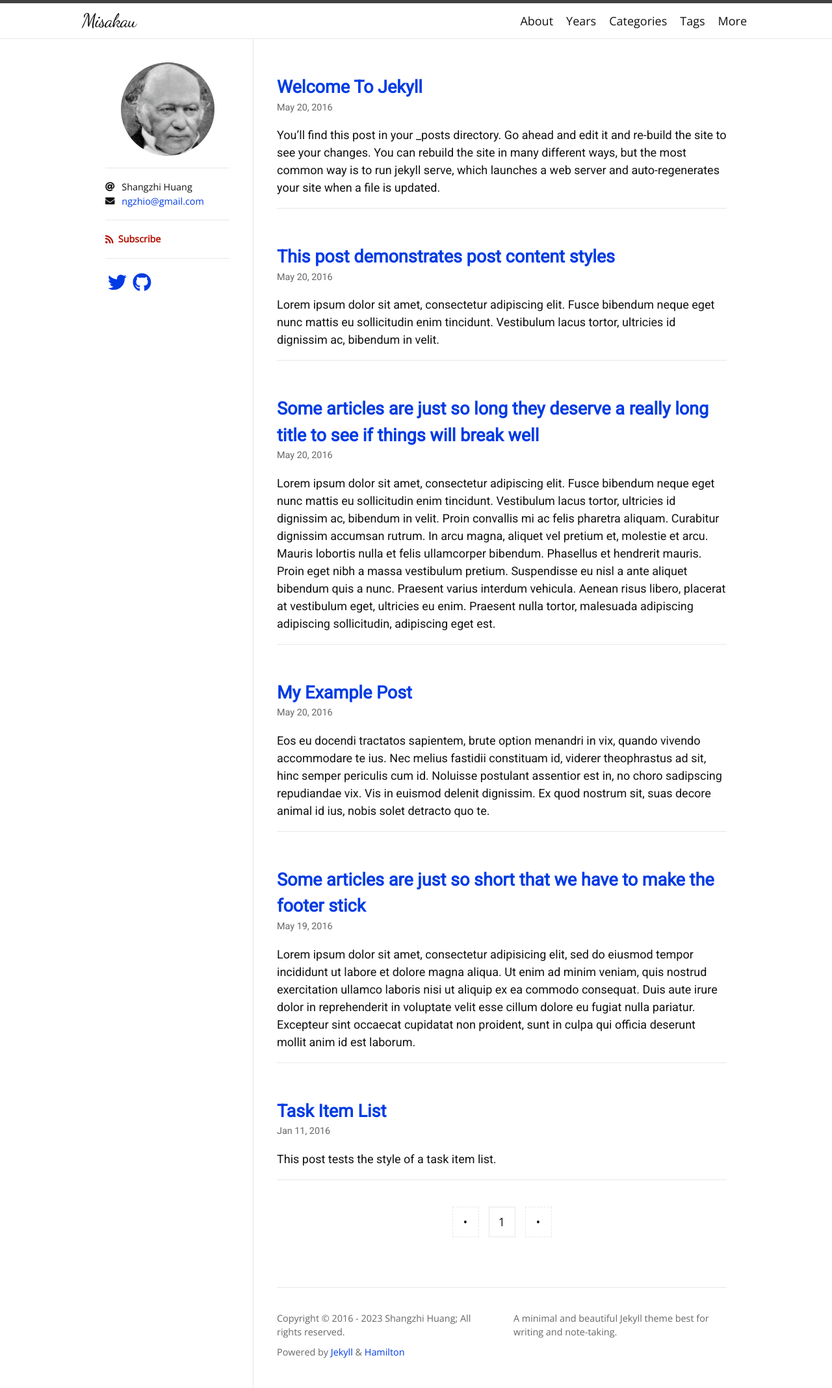
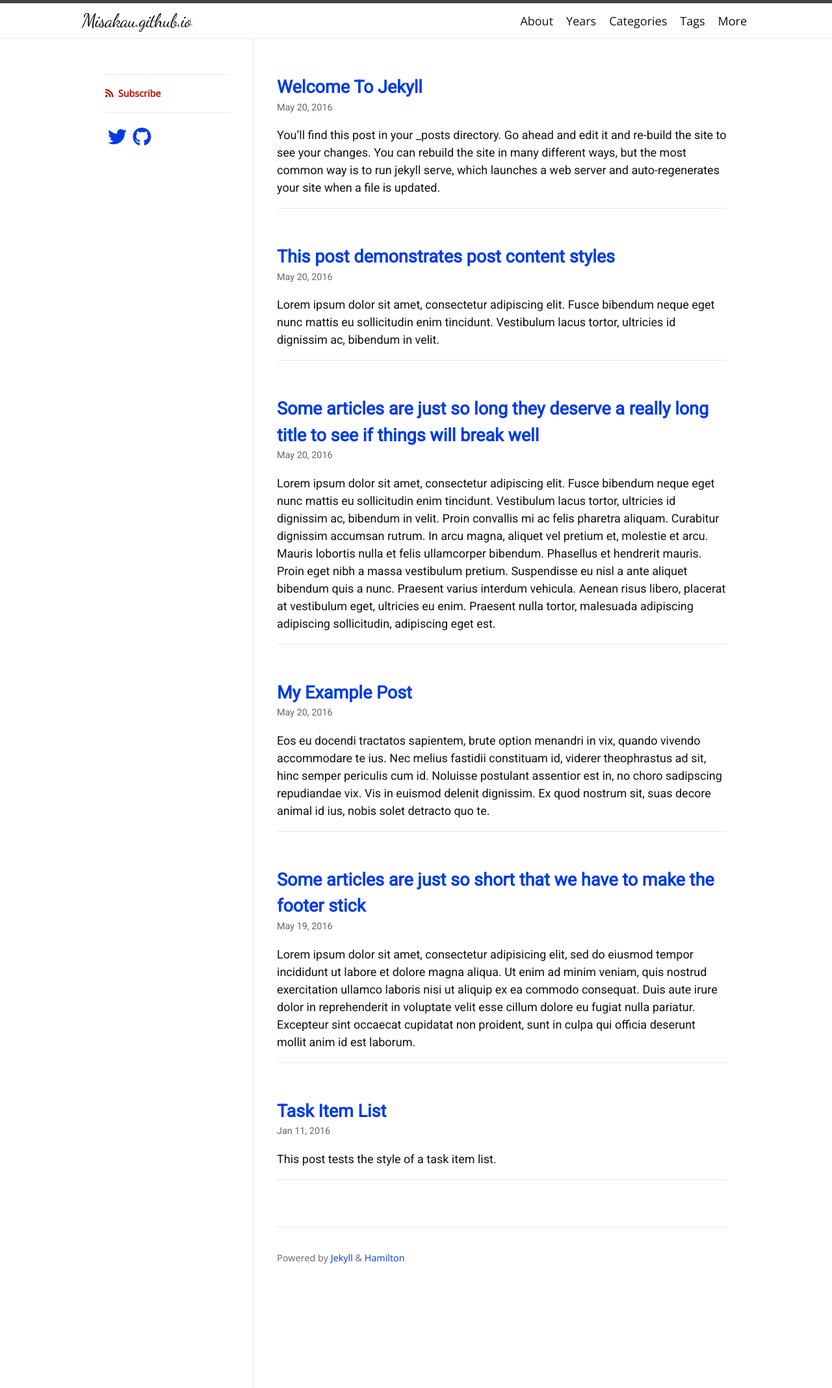
Before and after one commit to Misakau/Misakau.github.io, a Jekyll site: the page built from index.html, in a window 1280 px wide. Shown: the whole page at 65% size. Built offline with Jekyll 4.4.1, drawn with Linux system fonts in a browser that asks for light colours; nearby versions of some CDN libraries; some web fonts are replaced; the list of posts is cut into pages by our own code.

Commit message:
change config

```diff
--- a/_config.yml
+++ b/_config.yml
@@ -1,43 +1,4 @@
-title: Misakau
-description: A minimal and beautiful Jekyll theme best for writing and note-taking.
-author: Shangzhi Huang
-avatar: /logo.png
-email: ngzhio@gmail.com
+plugins:
+  - jekyll-remote-theme
 
-plugins:
-  - jekyll-seo-tag
-  - jekyll-feed
-  - jekyll-sitemap
-  - jekyll-paginate
-
-paginate: 10
-
-# Uncomment the below line and set the tracking ID for enabling Google Analytics
-#
-# google_analytics:
-
-# Uncomment the below lines and set the Disqus shortname for enabling Disqus
-#
-# disqus:
-
-# Jekyll
-# ======
-exclude:
-  - scripts/
-  - README.md
-  - jekyll-theme-hamilton.gemspec
-
-# Jekyll SEO Tag (Optional)
-# =========================
-twitter:
-  username: ngzhio
-  card: summary
-logo: logo.png
-social:
-  name: Shangzhi Huang
-  links:
-    - https://twitter.com/ngzhio
-    - https://www.facebook.com/ngzhio
-    - https://github.com/ngzhio
-google_site_verification: u4WXQl0Eu66rsQo2kRdCNx
-lang: en
+remote_theme: ngzhio/jekyll-theme-hamilton
```
